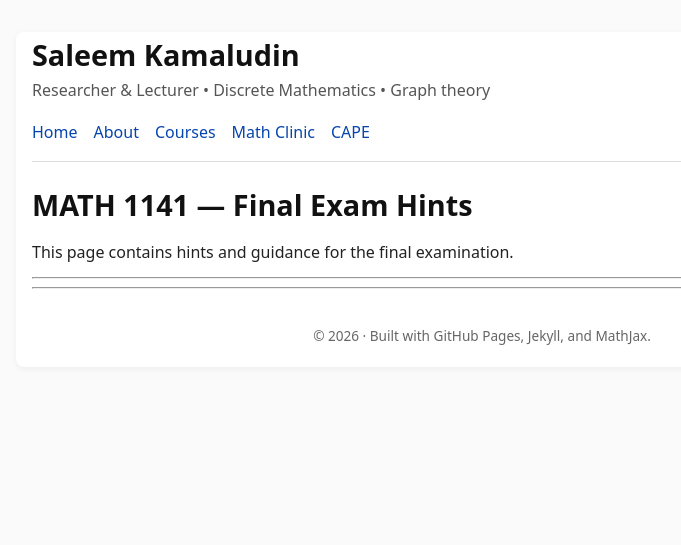
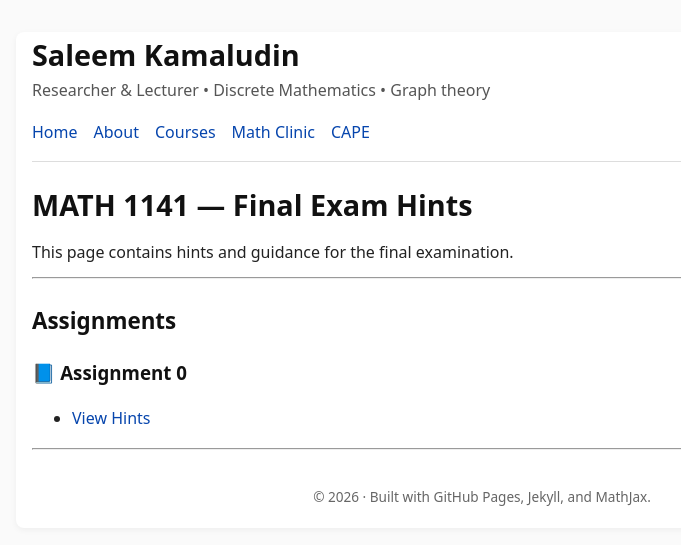
Before and after one commit to SaleemKamaludin/SaleemKamaludin.github.io, a Jekyll site: the page built from courses/intro-linear-geometry/final-exam-hints/index.md, in a window 1280 px wide. Shown: the top 545 px of the page, without its empty margins (158-839 px from the left). Built offline with Jekyll 4.4.1, drawn with Linux system fonts in a browser that asks for light colours.

Commit message:
Update index.md

```diff
--- a/courses/intro-linear-geometry/final-exam-hints/index.md
+++ b/courses/intro-linear-geometry/final-exam-hints/index.md
@@ -9,3 +9,9 @@ permalink: /courses/intro-linear-geometry/final-exam-hints/
 This page contains hints and guidance for the final examination.
 
 ---
+
+
+## Assignments
+
+### 📘 Assignment 0
+- [View Hints]({{ '/courses/intro-linear-geometry/final-exam-hints/assignment-0/' | relative_url }})
```
